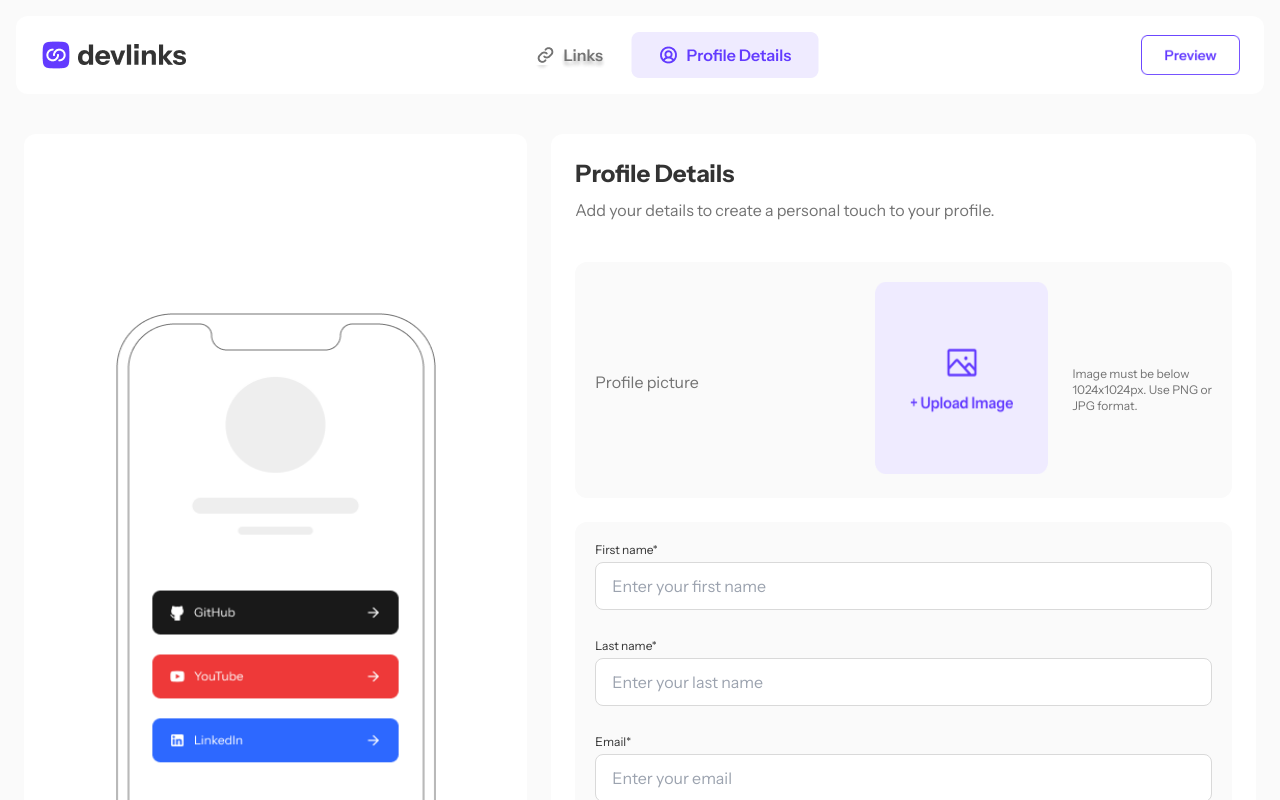
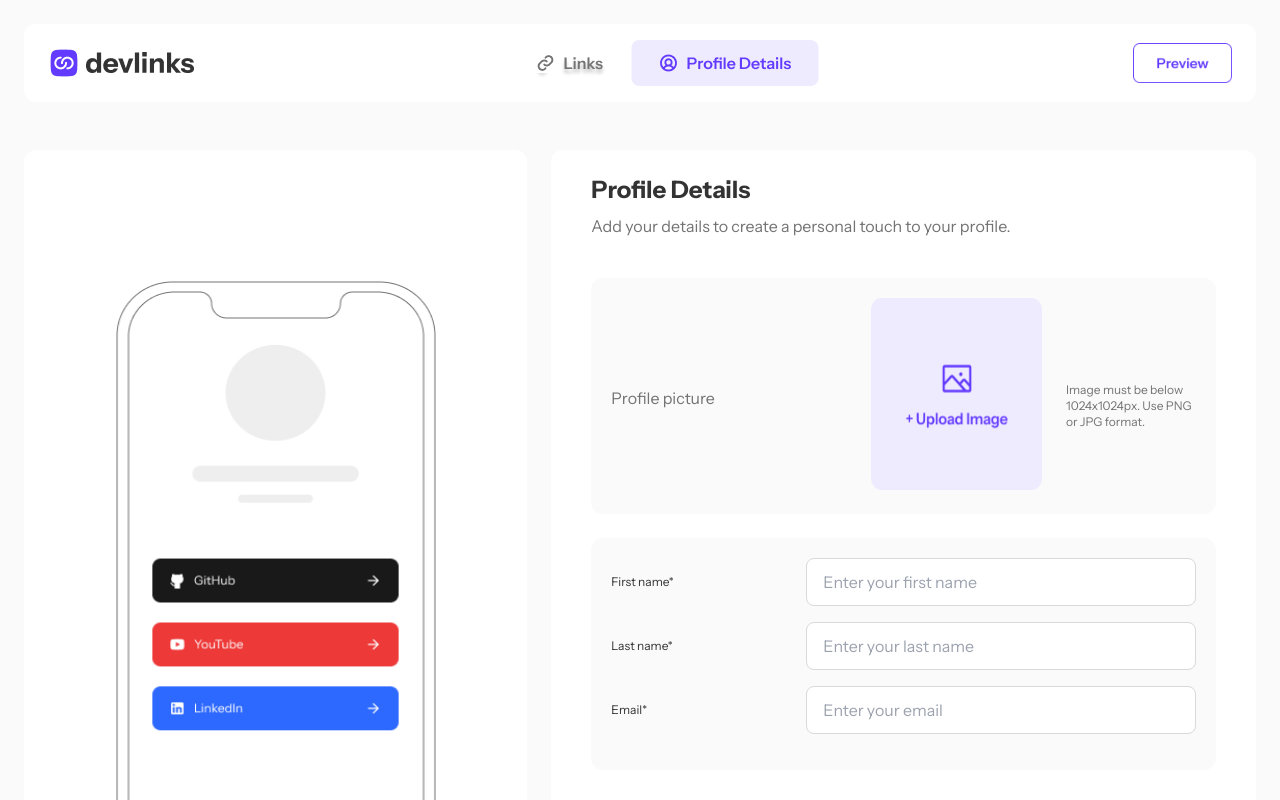
Before and after one commit to TedJenkler/linksharing-MERN-tailwind, a React (Vite) app in the folder client/: page /app in a window 1280 px wide. Shown: the top 800 px of the page. Built offline with nearby package versions, Linux system fonts and the light colour scheme.

Commit message:
small styling fixes

```diff
--- a/client/src/components/AddLinkPage.jsx
+++ b/client/src/components/AddLinkPage.jsx
@@ -74,7 +74,7 @@ function AddLinkPage() {
             <div className='hidden absolute xl:flex xl:relative xl:bg-white xl:w-5/12 xl:rounded-xl xl:ml-6 xl:my-6 xl:py-6 xl:items-center xl:justify-center'>
                 <img className='w-80 h-[631px]' src={desktopimg} alt='design' />
             </div>
-            <section className='m-4 bg-white py-6 rounded-xl mb-20 xl:w-7/12 xl:m-6'>
+            <section className='m-4 bg-white py-6 rounded-xl mb-20 md:mx-6 xl:w-7/12 xl:m-6'>
                 <section className='m-4 bg-white py-6 rounded-xl mb-20'>
                     <div className='flex flex-col px-6'>
                         <h1 className='text-2xl font-bold text-darkgrey mb-2'>Customize your links</h1>
--- a/client/src/components/Nav.jsx
+++ b/client/src/components/Nav.jsx
@@ -15,7 +15,7 @@ import { Link } from 'react-router-dom'
 
 function Nav({togglePage, setTogglePage}) {
   return (
-    <nav className='flex justify-between items-center py-4 px-6 bg-white md:m-4 md:rounded-xl'>
+    <nav className='flex justify-between items-center py-4 px-6 bg-white md:m-6 md:rounded-xl'>
         <img className='h-8 md:hidden md:absolute' src={logo} alt='logo' />
         <img className='h-8 hidden absolute md:flex md:relative' src={logomd} alt='logo' />
         <div onClick={(e) => setTogglePage(!togglePage)} className='flex'>
--- a/client/src/components/ProfilePage.jsx
+++ b/client/src/components/ProfilePage.jsx
@@ -73,11 +73,11 @@ function ProfilePage() {
       <div className='hidden absolute xl:flex xl:relative xl:bg-white xl:w-5/12 xl:rounded-xl xl:ml-6 xl:my-6 xl:py-6 xl:items-center xl:justify-center'>
         <img className='w-80 h-[631px]' src={desktopimg} alt='design' />
       </div>
-      <section className='m-4 bg-white py-6 rounded-xl mb-20 xl:w-7/12 xl:m-6'>
-        <h1 className='mx-6 text-2xl font-bold text-darkgrey mb-2'>Profile Details</h1>
-        <p className='mx-6 text-base text-grey mb-10'>Add your details to create a personal touch to your profile.</p>
-        <form encType="multipart/form-data" onSubmit={handleSubmit}>
-          <div className='p-5 mb-6 bg-lightgrey rounded-xl mx-6 md:flex md:justify-between md:items-center md:pb-0'>
+      <section className='m-4 bg-white py-6 rounded-xl mb-20 md:mx-6 xl:w-7/12 xl:m-6'>
+        <h1 className='mx-6 text-2xl font-bold text-darkgrey mb-2 md:mx-10'>Profile Details</h1>
+        <p className='mx-6 text-base text-grey mb-10 md:mx-10'>Add your details to create a personal touch to your profile.</p>
+        <form className='' encType="multipart/form-data" onSubmit={handleSubmit}>
+          <div className='p-5 mb-6 bg-lightgrey rounded-xl mx-6 md:p-5 md:mx-10 md:flex md:justify-between md:items-center md:pb-0'>
             <p className='text-base text-grey mb-4 md:w-1/2'>Profile picture</p>
             <div className='mb-6'>
               <label htmlFor="fileInput"><img className='h-48 w-48' src={formData.img ? URL.createObjectURL(formData.img) : emptyimg} alt='profile' /></label>
@@ -85,21 +85,21 @@ function ProfilePage() {
             </div>
             <p className='text-xs text-grey md:w-1/4 md:ml-6'>Image must be below 1024x1024px. Use PNG or JPG format.</p>
           </div>
-          <div className='flex flex-col p-5 bg-lightgrey rounded-xl mb-6 mx-6 md:mb-40'>
-            <div className='flex flex-col mb-6'>
-              <label className={`text-xs text-darkgrey mb-1 ${!firstnameV ? 'text-red' : ''}`}>First name*</label>
-              <input onChange={handleChange} value={formData.firstname} name="firstname" className={`bg-white mb-1 h-12 rounded-lg px-4 border border-borders focus:outline-none ${!firstnameV ? 'border-red' : ''}`} placeholder="Enter your first name"></input>
-              {!firstnameV && <span className="text-red text-xs mt-1">First name can't be empty</span>}
+          <div className='flex flex-col p-5 bg-lightgrey rounded-xl mb-6 mx-6 md:mx-10 md:mb-40'>
+            <div className='flex flex-col mb-6 md:flex-row md:w-full md:items-center md:mb-3 md:relative'>
+              <label className={`text-xs text-darkgrey mb-1 md:w-1/3 ${!firstnameV ? 'text-red' : ''}`}>First name*</label>
+              <input onChange={handleChange} value={formData.firstname} name="firstname" className={`bg-white mb-1 h-12 rounded-lg px-4 border border-borders md:w-2/3 focus:outline-none ${!firstnameV ? 'border-red' : ''}`} placeholder="Enter your first name"></input>
+              {!firstnameV && <span className="text-red text-xs mt-1 md:absolute md:right-2 top-3">First name can't be empty</span>}
             </div>
-            <div className='flex flex-col mb-6'>
-              <label className={`text-xs text-darkgrey mb-1 ${!lastnameV ? 'text-red' : ''}`}>Last name*</label>
-              <input onChange={handleChange} value={formData.lastname} name="lastname" className={`bg-white mb-1 h-12 rounded-lg px-4 border border-borders focus:outline-none ${!lastnameV ? 'border-red' : ''}`} placeholder="Enter your last name"></input>
-              {!lastnameV && <span className="text-red text-xs mt-1">Last name can't be empty</span>}
+            <div className='flex flex-col mb-6 md:flex-row md:w-full md:items-center md:mb-3 md:relative'>
+              <label className={`text-xs text-darkgrey mb-1 md:w-1/3 ${!lastnameV ? 'text-red' : ''}`}>Last name*</label>
+              <input onChange={handleChange} value={formData.lastname} name="lastname" className={`bg-white mb-1 h-12 rounded-lg px-4 border border-borders md:w-2/3 focus:outline-none ${!lastnameV ? 'border-red' : ''}`} placeholder="Enter your last name"></input>
+              {!lastnameV && <span className="text-red text-xs mt-1 md:absolute md:right-2 top-3">Last name can't be empty</span>}
             </div>
-            <div className='flex flex-col mb-6'>
-              <label className={`text-xs text-darkgrey mb-1 ${!emailV ? 'text-red' : ''}`}>Email*</label>
-              <input onChange={handleChange} value={formData.email} name="email" className={`bg-white mb-1 h-12 rounded-lg px-4 border border-borders focus:outline-none ${!emailV ? 'border-red' : ''}`} placeholder="Enter your email"></input>
-              {!emailV && <span className="text-red text-xs mt-1">Please enter a valid email</span>}
+            <div className='flex flex-col mb-6 md:flex-row md:w-full md:items-center md:mb-3 md:relative'>
+              <label className={`text-xs text-darkgrey mb-1 md:w-1/3 ${!emailV ? 'text-red' : ''}`}>Email*</label>
+              <input onChange={handleChange} value={formData.email} name="email" className={`bg-white mb-1 h-12 rounded-lg px-4 border border-borders md:w-2/3 focus:outline-none ${!emailV ? 'border-red' : ''}`} placeholder="Enter your email"></input>
+              {!emailV && <span className="text-red text-xs mt-1 md:absolute md:right-2 top-3">Please enter a valid email</span>}
             </div>
           </div>
           <div className='border-t border-borders py-4 md:flex md:justify-end md:pt-8'>
--- a/client/src/components/login.jsx
+++ b/client/src/components/login.jsx
@@ -57,9 +57,9 @@ function Login() {
     };
 
     return (
-        <form className='m-8 mb-32 md:mx-40 md:my-48 md:flex md:flex-col md:items-center xl:w-[476px] xl:mx-0' onSubmit={handleSubmit}>
-            <img className='h-10 w-44 mb-16' src={logo} alt='logo' />
-            <div className='md:bg-white md:rounded-xl md:p-10'>
+        <form className='m-8 mb-32 md:mx-40 md:w-3/5 md:my-48 md:flex md:flex-col md:items-center xl:w-[476px] xl:mx-0' onSubmit={handleSubmit}>
+            <img className='h-10 w-44 mb-16 md:mb-12' src={logo} alt='logo' />
+            <div className='md:bg-white md:rounded-xl md:p-10 md:w-full'>
                 <div>
                     <h1 className='text-2xl font-bold text-darkgrey mb-2'>Login</h1>
                     <p className='text-base text-grey mb-10'>Add your details below to get back into the app</p>
@@ -93,7 +93,7 @@ function Login() {
                         Login
                     </button>
                 </div>
-                <div className='flex flex-col items-center xl:flex-row xl:justify-center xl:gap-1'>
+                <div className='flex flex-col items-center md:flex-row md:justify-center md:gap-1'>
                     <p className='text-base text-grey'>Don't have an account?</p>
                     <Link to="/register" className='text-base text-purple'>Create account</Link>
                 </div>
--- a/client/src/components/register.jsx
+++ b/client/src/components/register.jsx
@@ -57,9 +57,9 @@ function Register() {
     };
 
     return (
-        <form className='m-8 mb-32 md:mx-40 md:my-48 md:flex md:flex-col md:items-center xl:w-[476px] xl:mx-0' onSubmit={handleSubmit}>
-            <img className='h-10 w-44 mb-16' src={logo} alt='logo' />
-            <div className='md:bg-white md:rounded-xl md:p-10'>
+        <form className='m-8 mb-32 md:mx-40 md:w-3/5 md:my-48 md:flex md:flex-col md:items-center xl:w-[476px] xl:mx-0' onSubmit={handleSubmit}>
+            <img className='h-10 w-44 mb-16 md:mb-12' src={logo} alt='logo' />
+            <div className='md:bg-white md:rounded-xl md:p-10 md:w-full'>
                 <div>
                     <h1 className='text-2xl font-bold text-darkgrey mb-2'>Create account</h1>
                     <p className='text-base text-grey mb-10'>Let's get you started sharing your links!</p>
@@ -106,7 +106,7 @@ function Register() {
                         Create new account
                     </button>
                 </div>
-                <div className='flex flex-col items-center xl:flex-row xl:gap-1 xl:justify-center'>
+                <div className='flex flex-col items-center md:flex-row md:gap-1 md:justify-center'>
                     <p className='text-base text-grey'>Already have an account?</p>
                     <Link to="/login" className='text-base text-purple'>Login</Link>
                 </div>
```
